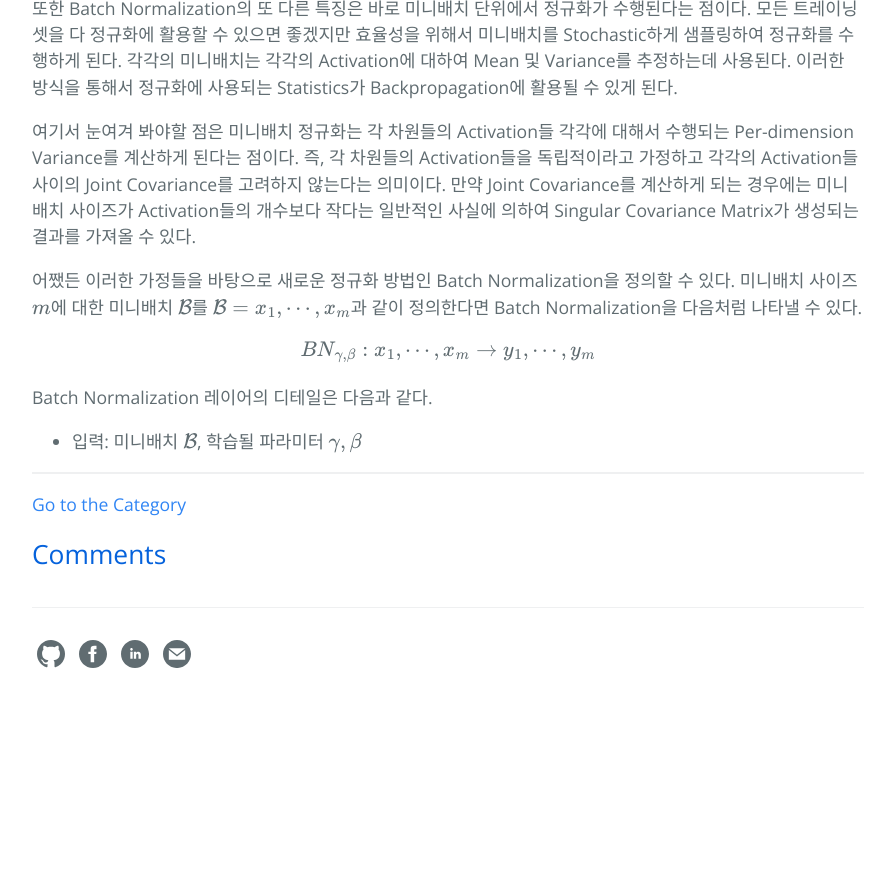
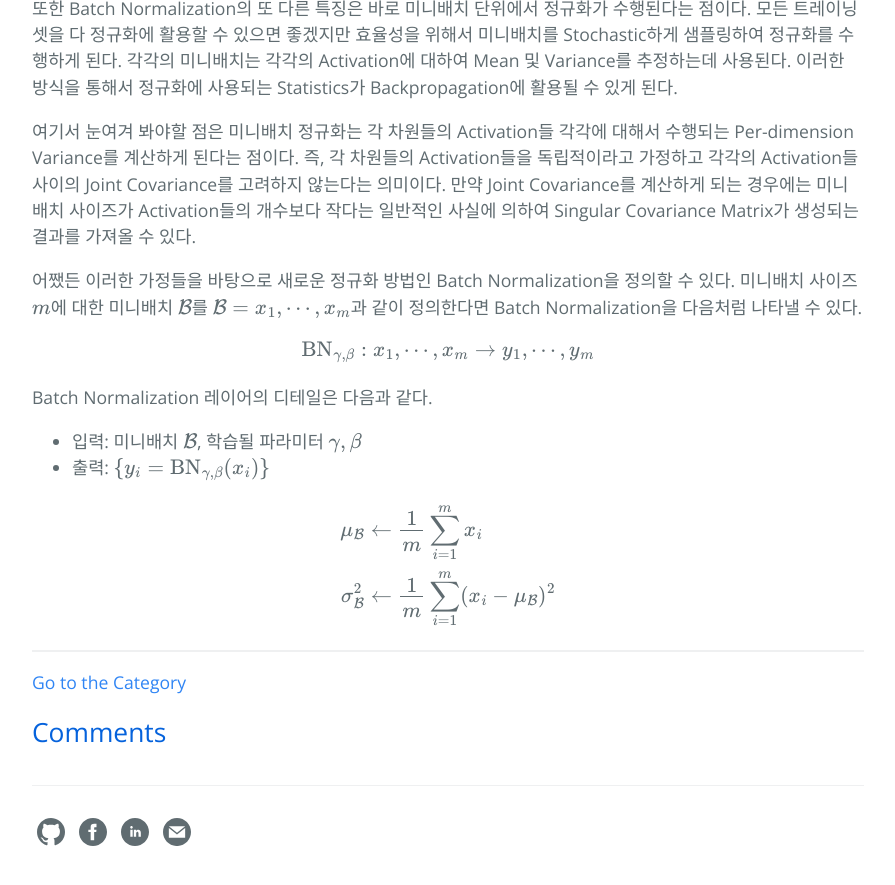
Before and after one commit to hcnoh/hcnoh.github.io, a Jekyll site: the page built from _posts/2018-11-27-batch-normalization.md, in a window 1280 px wide and 900 px high, scrolled down 5025 px. Shown: the top 885 px of the window, without its empty margins (192-1087 px from the left). Built offline with Jekyll 4.4.1, drawn with Linux system fonts in a browser that asks for light colours; formulas are drawn with MathJax 3; comment, search, counter and statistics services are not loaded; before the commit the page ends 5747 px from its top, so only the background shows below that.

Commit message:
Update 2018-11-27-batch-normalization.md

```diff
--- a/_posts/2018-11-27-batch-normalization.md
+++ b/_posts/2018-11-27-batch-normalization.md
@@ -144,8 +144,16 @@ $$\gamma^{(k)} = \sqrt{\text{Var}[x^{(k)}]}, \ \ \ \beta^{(k)} = \mathbb{E}[x^{(
 
 어쨌든 이러한 가정들을 바탕으로 새로운 정규화 방법인 Batch Normalization을 정의할 수 있다. 미니배치 사이즈 $$m$$에 대한 미니배치 $$\mathcal{B}$$를 $$\mathcal{B}={x_1,\cdots, x_m}$$과 같이 정의한다면 Batch Normalization을 다음처럼 나타낼 수 있다.
 
-$$BN_{\gamma, \beta}: x_1,\cdots, x_m \rightarrow y_1,\cdots, y_m$$
+$$\text{BN}_{\gamma, \beta}: x_1,\cdots, x_m \rightarrow y_1,\cdots, y_m$$
 
 Batch Normalization 레이어의 디테일은 다음과 같다.
 
 - 입력: 미니배치 $$\mathcal{B}$$, 학습될 파라미터 $$\gamma, \beta$$
+- 출력: $$\{y_i = \text{BN}_{\gamma, \beta}(x_i) \}$$
+
+$$
+\begin{align*}
+\mu_{\mathcal{B}} & \leftarrow \frac{1}{m}\sum_{i=1}^m x_i \\
+\sigma_{\mathcal{B}}^2 & \leftarrow \frac{1}{m}\sum_{i=1}^m(x_i - \mu_{\mathcal{B}})^2
+\end{align*}
+$$
```
